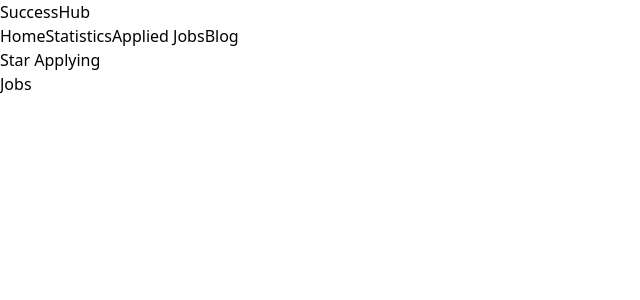
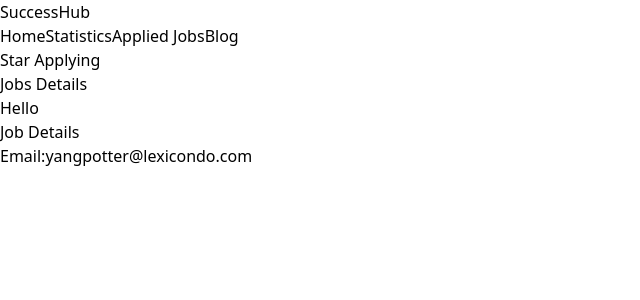
Before and after one commit to mehedip1/success-hub, a React (Vite) app: page /jobs in a window 1280 px wide. Shown: the top 300 px of the page, without its empty margins (0-640 px from the left). Built offline with nearby package versions, Linux system fonts and the light colour scheme.

Commit message:
document added that

```diff
--- /dev/null
+++ b/public/jobs.json
@@ -0,0 +1,10 @@
+[
+    {
+      "id": "64345343fb07928e43a25cc1",
+      "salary": "$2,695.35",
+      "title": "LEXICONDO",
+      "email": "yangpotter@lexicondo.com",
+      "phone": "+1 (964) 404-2040",
+      "address": "349 Duryea Place, Tampico, South Carolina, 8194"
+    }
+  ]
--- a/src/components/Header.jsx
+++ b/src/components/Header.jsx
@@ -3,8 +3,8 @@
 
 const Header = () => {
     return (
-        <div>
-           <section className='lg:mt-5 bg-gradient-to-r from-sky-300 to-indigo-300 font-bold'>
+        <div className='md:grid'>
+           <section className='md:grid lg:mt-5 bg-gradient-to-r from-sky-300 to-indigo-300 font-bold'>
            <div1 className='py-5 mx-auto grid grid-cols-3 gap-4'>
             <h1 className='text-5xl ms-5 text-bold'>SuccessHub</h1>
             <div className='px-2 py-5 ms-5'>
@@ -12,6 +12,7 @@
              <Link className='px-3' to='/statistics'>Statistics</Link>
              <Link className='px-2' to='/Jobs'>Applied Jobs</Link>
              <Link className='px-2' to='/Blog'>Blog</Link>
+
            </div>
            <button className='rounded-full ms-5 px-5 mx-5 w-2/4 text-white bg-indigo-500'>Star Applying</button>
 
--- a/src/components/Home.jsx
+++ b/src/components/Home.jsx
@@ -11,14 +11,19 @@
 
 
 
+
 const Home = () => {
   const details = useLoaderData();
 
 
 
+
+
+
+
     return (
-        <div>
-          <section className='ms-auto grid grid-cols-2 gap-5 mt-5'>
+        <div className='md:grid'>
+          <section className='ms-auto md:grid grid-cols-2 gap-5 mt-5'>
           <div>
           <h1 className='text-5xl mt-20 mb-10 ms-5 font-bold py-10 my-10'>
           One Step
@@ -71,19 +76,22 @@
             <h1 className='text-5xl mt-10 text-center font-bold'>Featured Jobs</h1>
             <p className='text-center py-3'>Explore thousands of job opportunities with all the information you need. Its your future</p>
            </div>
-           <div className='grid grid-cols-2'>
+           <div className='md:grid grid-cols-2'>
 
           {
             details.map(detail => <Detail
             key={detail.id}
             detail={detail}
+
             ></Detail>)
           }
 
             </div>
+
             <div className='ms-5 mx-5 px-5 py-5 items-center'>
-            <button className='text-white mx-5  bg-indigo-500 rounded w-1/4 h-10'>See All Jobs</button>
+            <button className='text-white mx-5  bg-indigo-500 rounded-md w-1/4 h-10'>See All Jobs</button>
             </div>
+
 
         </div>
     );
--- /dev/null
+++ b/src/components/Job.jsx
@@ -0,0 +1,21 @@
+import React from 'react';
+
+const Job = ({job}) => {
+    const {email} = job;
+    return (
+        <div>
+        <div className='grid grid-cols-2'>
+           <div className='mt-10'>
+            <h1>Hello</h1>
+           </div>
+           <div className='mt-10'>
+           <h1>Job Details</h1>
+           <p>Email:{email}</p>
+           </div>
+        </div>
+
+        </div>
+    );
+};
+
+export default Job;
--- a/src/components/Jobs.jsx
+++ b/src/components/Jobs.jsx
@@ -1,10 +1,24 @@
 import React from 'react';
+import { useLoaderData } from 'react-router-dom';
+import Job from './Job';
 
 const Jobs = () => {
+    const jobs = useLoaderData();
+
     return (
         <div>
-            <h1>Jobs</h1>
-        </div>
+            <h1 className='text-5xl text-center mt-5'>Jobs Details</h1>
+
+            {
+                jobs.map(job => <Job
+                key={job.id}
+                job={job}></Job>)
+            }
+           </div>
+
+
+
+
     );
 };
 
--- a/src/main.jsx
+++ b/src/main.jsx
@@ -12,6 +12,7 @@
 import Blog from './components/Blog';
 import Layout from './components/Layout';
 import Home from './components/Home';
+
 
 
 
@@ -33,13 +34,15 @@
 
       {
         path: 'jobs',
-        element: <Jobs></Jobs>
+        element: <Jobs></Jobs>,
+        loader: () => fetch('jobs.json')
       },
 
       {
         path: 'Blog',
         element: <Blog></Blog>
       },
+
 
 
     ]
```
